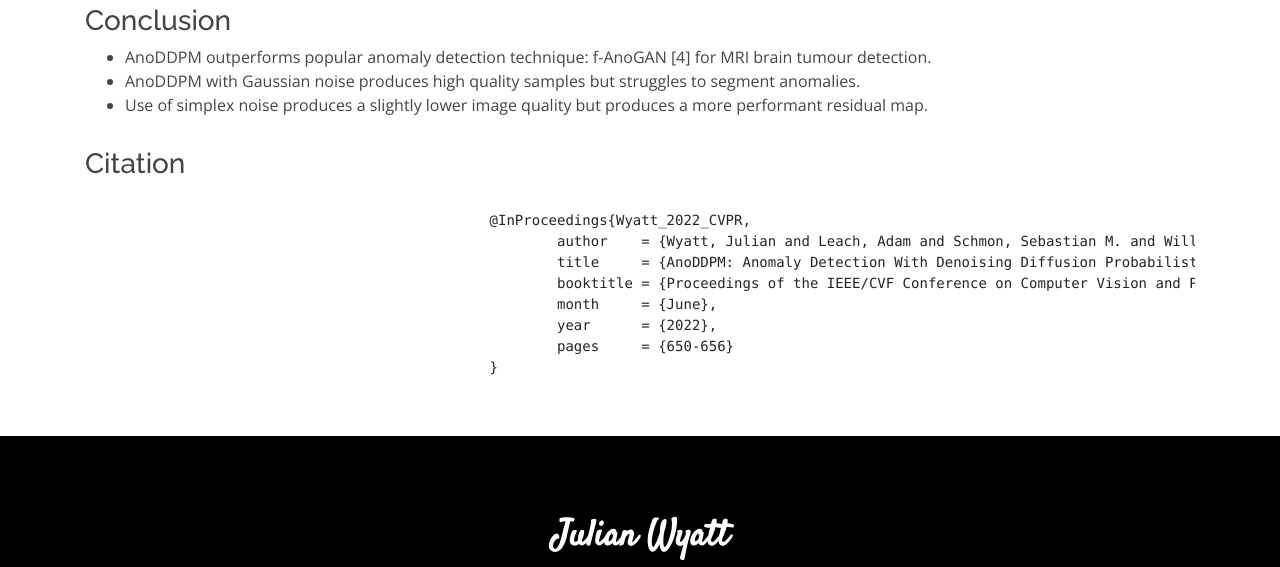
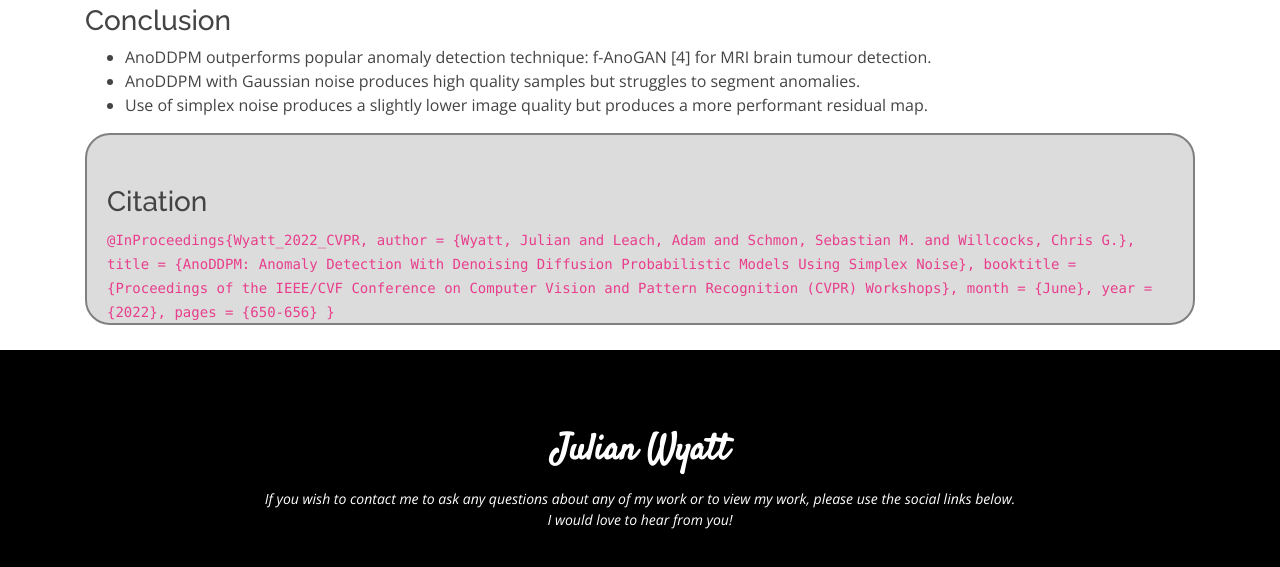
Before and after one commit to Julian-Wyatt/JulianWyatt.github.io, a plain HTML site: page anoddpm.html in a window 1280 px wide. Shown: the part 1940-2507 px from the top of the page. Drawn offline with nearby package versions, Linux system fonts and the light colour scheme.

Commit message:
fixed citation styling

```diff
--- a/anoddpm.html
+++ b/anoddpm.html
@@ -183,9 +183,9 @@
                 <li>Use of simplex noise produces a slightly lower image quality but produces a more performant residual map.</li>
             </ul>
 
-            <div class="Abstract">
+            <div class="abstract">
                 <h3 style="margin-top: 30px;">Citation</h3>
-                <pre>
+
                 <code>
 					@InProceedings{Wyatt_2022_CVPR,
 						author    = {Wyatt, Julian and Leach, Adam and Schmon, Sebastian M. and Willcocks, Chris G.},
@@ -196,7 +196,7 @@
 						pages     = {650-656}
 					}
 				</code>
-				</pre>
+
             </div>
         </div>
         <div id="adobe-pdf"></div>
```
Lines whose indentation alone changed are shown as unchanged.
